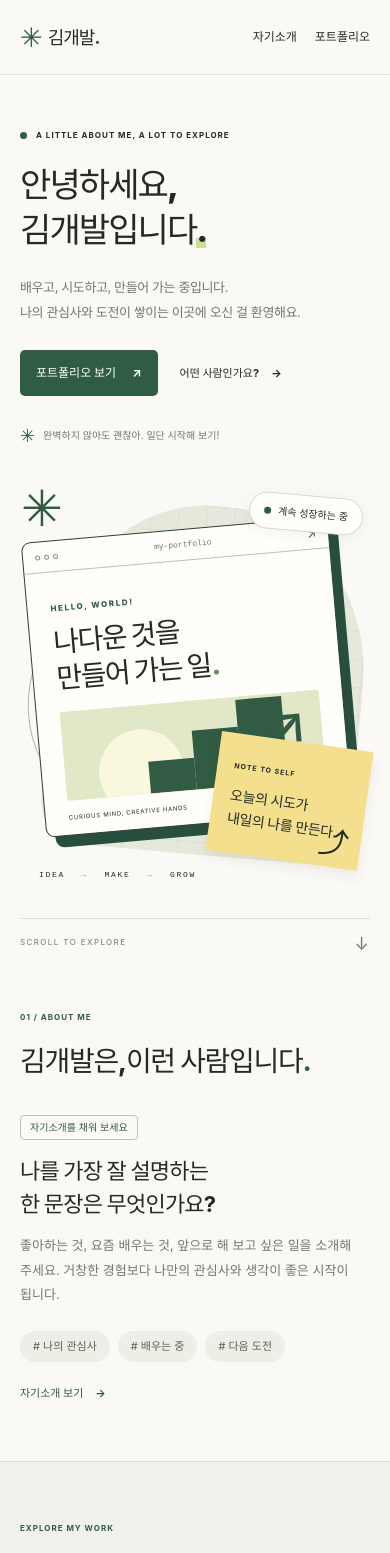
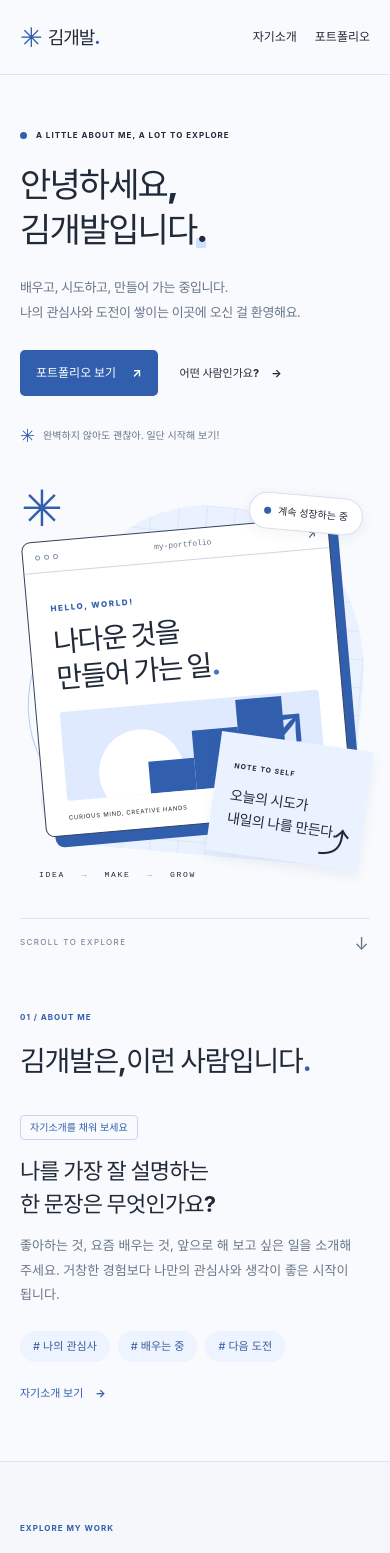
Before and after one commit to YoonKeumJae/my-portfolio, a React (Vite) app: page / in a window 390 px wide. Shown: the top 1553 px of the page. Built offline with nearby package versions, Linux system fonts and the light colour scheme.

Commit message:
Save uncommitted changes

```diff
--- a/src/App.css
+++ b/src/App.css
@@ -1,105 +1,105 @@
 .page-width { width: min(1160px, calc(100% - 96px)); margin-inline: auto; }
-.site-header { position: sticky; top: 0; z-index: 10; background: rgba(250, 249, 246, .96); border-bottom: 1px solid var(--line); }
+.site-header { position: sticky; top: 0; z-index: 10; background: rgba(248, 250, 253, .94); border-bottom: 1px solid var(--line); backdrop-filter: blur(14px); }
 .header-inner { width: min(1160px, calc(100% - 96px)); margin: auto; min-height: 88px; display: flex; justify-content: space-between; align-items: center; gap: 24px; }
 .wordmark { display: inline-flex; align-items: center; font-size: 23px; font-weight: 800; letter-spacing: -1px; white-space: nowrap; }
-.brand-symbol { font-size: 35px; color: var(--green); margin-right: 10px; line-height: 1; }
-.brand-dot { color: var(--green); }
+.brand-symbol { font-size: 35px; color: var(--blue); margin-right: 10px; line-height: 1; }
+.brand-dot { color: var(--blue); }
 nav { display: flex; align-items: center; gap: 38px; font-size: 14px; font-weight: 650; }
 nav a { padding-block: 14px; }
 nav a span { margin-left: 8px; }
-nav a:hover, .text-link:hover, .back-top:hover { color: var(--green); }
+nav a:hover, .text-link:hover, .back-top:hover { color: var(--blue); }
 .hero { display: grid; grid-template-columns: 1.12fr 1fr; gap: 25px; align-items: center; padding-block: 90px 79px; }
 .eyebrow { font-size: 10px; font-weight: 750; letter-spacing: 1.7px; display: flex; align-items: center; gap: 9px; margin: 0 0 28px; }
-.status-dot { display: inline-block; width: 7px; height: 7px; flex-shrink: 0; border-radius: 50%; background: var(--green); }
+.status-dot { display: inline-block; width: 7px; height: 7px; flex-shrink: 0; border-radius: 50%; background: var(--blue); }
 h1 { font-size: clamp(36px, 4.1vw, 57px); line-height: 1.32; letter-spacing: -3px; font-weight: 800; margin: 0 0 27px; }
 .underlined { position: relative; white-space: nowrap; }
-.underlined::after { content: ''; position: absolute; height: 10px; background: #c8df9a; bottom: 2px; left: 0; right: 0; z-index: -1; transform: rotate(-2deg); }
+.underlined::after { content: ''; position: absolute; height: 10px; background: #cfe0ff; bottom: 2px; left: 0; right: 0; z-index: -1; transform: rotate(-2deg); }
 .hero-copy { isolation: isolate; }
 .hero-description { color: var(--muted); font-size: 15px; line-height: 1.95; margin: 0; letter-spacing: -.4px; }
 .hero-actions { display: flex; gap: 25px; align-items: center; flex-wrap: wrap; margin-top: 32px; }
 .button { display: inline-flex; align-items: center; justify-content: space-between; gap: 28px; padding: 16px 22px; border-radius: 5px; font-size: 14px; font-weight: 650; transition: background .2s, transform .2s; }
-.button-primary { background: var(--green); color: white; }
-.button-primary:hover { background: #1e4436; transform: translateY(-2px); }
+.button-primary { background: var(--blue); color: white; }
+.button-primary:hover { background: #214eaa; transform: translateY(-2px); }
 .text-link { display: inline-flex; align-items: center; gap: 12px; font-size: 13px; font-weight: 650; }
 .hero-note { display: flex; align-items: center; gap: 8px; margin: 37px 0 0; font-size: 11px; color: var(--muted); }
-.hero-note span { color: var(--green); font-size: 18px; }
+.hero-note span { color: var(--blue); font-size: 18px; }
 .hero-art { position: relative; height: 426px; margin-left: 15px; }
-.art-grid { position: absolute; inset: 15px 0 26px 25px; background-color: #e4e9dc; background-image: linear-gradient(#cdd6c766 1px, transparent 1px), linear-gradient(90deg, #cdd6c766 1px, transparent 1px); background-size: 28px 28px; border-radius: 48% 48% 13% 13%; transform: rotate(5deg); }
-.art-orbit { position: absolute; width: 95%; height: 70%; border: 1px solid #abb8a6; border-radius: 50%; transform: rotate(-28deg); top: 60px; left: -4px; }
-.project-window { position: absolute; top: 38px; left: 13px; right: 27px; background: #fffefb; border: 1.5px solid #303d35; border-radius: 9px; box-shadow: 9px 11px 0 #284e3e; transform: rotate(-5deg); overflow: hidden; }
-.window-bar { height: 31px; border-bottom: 1px solid #b7c2b7; display: flex; align-items: center; padding: 0 12px; gap: 4px; }
-.window-bar > span:not(.window-expand) { width: 5px; height: 5px; border: 1px solid #819383; border-radius: 50%; }
-.window-bar p { font-family: monospace; font-size: 8px; margin: 0 auto; color: #6c776c; }
+.art-grid { position: absolute; inset: 15px 0 26px 25px; background-color: #eaf1ff; background-image: linear-gradient(#c9d8f066 1px, transparent 1px), linear-gradient(90deg, #c9d8f066 1px, transparent 1px); background-size: 28px 28px; border-radius: 48% 48% 13% 13%; transform: rotate(5deg); }
+.art-orbit { position: absolute; width: 95%; height: 70%; border: 1px solid #b8cbed; border-radius: 50%; transform: rotate(-28deg); top: 60px; left: -4px; }
+.project-window { position: absolute; top: 38px; left: 13px; right: 27px; background: #fff; border: 1.5px solid #33445c; border-radius: 9px; box-shadow: 9px 11px 0 #315fae; transform: rotate(-5deg); overflow: hidden; }
+.window-bar { height: 31px; border-bottom: 1px solid #cbd6e5; display: flex; align-items: center; padding: 0 12px; gap: 4px; }
+.window-bar > span:not(.window-expand) { width: 5px; height: 5px; border: 1px solid #8798b0; border-radius: 50%; }
+.window-bar p { font-family: monospace; font-size: 8px; margin: 0 auto; color: #68768a; }
 .window-expand { font-size: 11px; }
 .window-content { padding: 21px 23px 13px; }
-.window-kicker { color: var(--green); letter-spacing: 1.6px; font-size: 8px; font-weight: 800; }
+.window-kicker { color: var(--blue); letter-spacing: 1.6px; font-size: 8px; font-weight: 800; }
 .window-title { font-weight: 800; font-size: 30px; line-height: 1.28; letter-spacing: -1.5px; margin: 8px 0 15px; }
-.window-title > span { color: #679459; }
-.window-scene { position: relative; height: 104px; background: #e0e8c7; border-radius: 3px; overflow: hidden; }
-.scene-circle { position: absolute; border-radius: 50%; width: 85px; height: 85px; background: #f9f8df; left: 34px; top: 24px; }
+.window-title > span { color: #4674c2; }
+.window-scene { position: relative; height: 104px; background: #e0eaff; border-radius: 3px; overflow: hidden; }
+.scene-circle { position: absolute; border-radius: 50%; width: 85px; height: 85px; background: #fff; left: 34px; top: 24px; }
 .scene-stairs { position: absolute; bottom: 0; right: 38px; display: flex; align-items: flex-end; }
-.scene-stairs i { display: block; width: 46px; background: #315b42; height: 32px; }
+.scene-stairs i { display: block; width: 46px; background: #315fae; height: 32px; }
 .scene-stairs i:nth-child(2) { height: 59px; }
 .scene-stairs i:nth-child(3) { height: 86px; }
-.window-scene > span { position: absolute; right: 14px; top: -13px; font-size: 62px; color: #315b42; }
+.window-scene > span { position: absolute; right: 14px; top: -13px; font-size: 62px; color: #315fae; }
 .window-footer { display: flex; justify-content: space-between; margin-top: 12px; font-size: 6px; letter-spacing: .7px; }
-.floating-label { position: absolute; z-index: 2; right: -7px; top: 4px; display: flex; align-items: center; gap: 7px; padding: 10px 14px; background: #fffefb; box-shadow: 0 3px 14px #263d3210; border: 1px solid #d6dccf; border-radius: 30px; font-size: 10px; transform: rotate(5deg); }
-.art-spark { position: absolute; top: -17px; left: -11px; font-size: 61px; color: var(--green); z-index: 2; line-height: 1; }
-.idea-note { position: absolute; bottom: 27px; right: -8px; width: 166px; background: #f4df8f; padding: 17px 17px 24px; transform: rotate(8deg); box-shadow: 1px 6px 12px #423a1512; }
+.floating-label { position: absolute; z-index: 2; right: -7px; top: 4px; display: flex; align-items: center; gap: 7px; padding: 10px 14px; background: #fff; box-shadow: 0 3px 14px #263d3210; border: 1px solid #d6e0ef; border-radius: 30px; font-size: 10px; transform: rotate(5deg); }
+.art-spark { position: absolute; top: -17px; left: -11px; font-size: 61px; color: var(--blue); z-index: 2; line-height: 1; }
+.idea-note { position: absolute; bottom: 27px; right: -8px; width: 166px; background: #eaf1ff; padding: 17px 17px 24px; transform: rotate(8deg); box-shadow: 1px 6px 12px #234f8b12; }
 .idea-note > span:first-child { font-size: 7px; letter-spacing: 1px; font-weight: 700; }
 .idea-note p { font-size: 14px; font-weight: 700; line-height: 1.65; margin: 9px 0 0; letter-spacing: -.3px; }
 .note-arrow { position: absolute; right: 12px; bottom: 2px; font-size: 30px; }
 .art-caption { position: absolute; bottom: -5px; left: 29px; font-family: monospace; font-size: 10px; letter-spacing: 1.7px; }
-.art-caption span { padding: 0 10px; color: #8e9886; }
+.art-caption span { padding: 0 10px; color: #8796aa; }
 .section-divider { border-top: 1px solid var(--line); display: flex; justify-content: space-between; padding-top: 17px; font-size: 8px; color: var(--muted); letter-spacing: 1.4px; }
 .section-divider > span:last-child { font-size: 17px; line-height: 1; }
 .about-section { display: grid; grid-template-columns: 1fr 1.1fr; gap: 80px; padding-block: 85px 95px; }
 h2 { font-size: clamp(28px, 3vw, 38px); line-height: 1.45; letter-spacing: -1.6px; margin: 0; }
-h2 > span { color: var(--green); }
-.section-heading .eyebrow, .portfolio-heading .eyebrow { color: var(--green); margin-bottom: 18px; }
+h2 > span { color: var(--blue); }
+.section-heading .eyebrow, .portfolio-heading .eyebrow { color: var(--blue); margin-bottom: 18px; }
 .about-content { padding-top: 1px; }
-.example-label { display: inline-block; color: var(--green); font-size: 10px; border: 1px solid #b9c6b0; padding: 4px 9px; border-radius: 4px; }
+.example-label { display: inline-block; color: var(--blue); font-size: 10px; border: 1px solid #c5d5f3; padding: 4px 9px; border-radius: 4px; }
 .about-content h3 { font-size: 23px; letter-spacing: -.8px; line-height: 1.5; margin: 15px 0 12px; }
 .about-content p { max-width: 440px; color: var(--muted); font-size: 13px; line-height: 1.9; margin: 0; word-break: keep-all; }
 .interest-tags { display: flex; flex-wrap: wrap; gap: 8px; margin-top: 24px; }
-.interest-tags span { font-size: 11px; border-radius: 30px; padding: 7px 13px; background: #edeee7; color: #586450; }
-.portfolio-section { background: #f0f1eb; padding-block: 74px 80px; border-top: 1px solid var(--line); }
+.interest-tags span { font-size: 11px; border-radius: 30px; padding: 7px 13px; background: #edf3ff; color: #355d9e; }
+.portfolio-section { background: #f5f7fa; padding-block: 74px 80px; border-top: 1px solid var(--line); }
 .portfolio-heading { display: flex; align-items: flex-end; justify-content: space-between; gap: 24px; margin-bottom: 37px; }
 .portfolio-heading > p { color: var(--muted); font-size: 12px; line-height: 1.8; margin: 0 0 4px; }
 .project-grid { display: grid; grid-template-columns: repeat(3, 1fr); gap: 26px; }
 .project-art { position: relative; height: 218px; overflow: hidden; border-radius: 6px; margin-bottom: 22px; }
 .project-number { position: absolute; left: 15px; top: 12px; font-size: 10px; z-index: 2; opacity: .65; }
-.website { background: #d9e1ce; }
-.mini-browser { position: absolute; width: 73%; height: 148px; top: 49px; left: 16%; background: #fffdf6; border: 1px solid #4f6653; border-radius: 5px; transform: rotate(-7deg); box-shadow: 6px 7px 0 #7b9379; }
-.mini-toolbar { display: flex; gap: 3px; padding: 7px; border-bottom: 1px solid #bcc5b1; }
-.mini-toolbar i { width: 3px; height: 3px; border-radius: 50%; background: #8a9d7b; }
+.website { background: #eaf1ff; }
+.mini-browser { position: absolute; width: 73%; height: 148px; top: 49px; left: 16%; background: #fff; border: 1px solid #637caa; border-radius: 5px; transform: rotate(-7deg); box-shadow: 6px 7px 0 #9ab5e1; }
+.mini-toolbar { display: flex; gap: 3px; padding: 7px; border-bottom: 1px solid #cbd6e5; }
+.mini-toolbar i { width: 3px; height: 3px; border-radius: 50%; background: #879bb9; }
 .mini-layout { position: relative; padding: 18px 15px; }
 .mini-layout > span { font-size: 25px; font-weight: 900; letter-spacing: -1px; }
 .mini-layout p { font-size: 9px; line-height: 1.5; margin-top: 5px; }
-.mini-layout > div { position: absolute; width: 54px; height: 65px; border-radius: 26px 26px 3px 3px; right: 13px; top: 21px; background: #e8cb70; }
-.idea { background: #efe0b8; }
-.idea-circle { position: absolute; width: 130px; height: 130px; border: 1px solid #a28448; border-radius: 50%; top: 38px; left: calc(50% - 65px); }
-.idea-asterisk { position: absolute; font-size: 153px; line-height: 1; color: #a54c2d; top: 20px; left: calc(50% - 68px); transform: rotate(15deg); }
+.mini-layout > div { position: absolute; width: 54px; height: 65px; border-radius: 26px 26px 3px 3px; right: 13px; top: 21px; background: #9ab5e1; }
+.idea { background: #eaf1ff; }
+.idea-circle { position: absolute; width: 130px; height: 130px; border: 1px solid #7c9ed3; border-radius: 50%; top: 38px; left: calc(50% - 65px); }
+.idea-asterisk { position: absolute; font-size: 153px; line-height: 1; color: #4674c2; top: 20px; left: calc(50% - 68px); transform: rotate(15deg); }
 .idea-caption { position: absolute; bottom: 24px; right: 19px; font-size: 18px; font-weight: 800; letter-spacing: -1px; }
-.creative { background: #dfe1ed; }
-.creative-shape { position: absolute; height: 120px; width: 120px; background: #a2a6c3; transform: rotate(35deg); border-radius: 28px; }
+.creative { background: #e8edfa; }
+.creative-shape { position: absolute; height: 120px; width: 120px; background: #a4b9df; transform: rotate(35deg); border-radius: 28px; }
 .shape-one { top: -49px; right: -20px; }
-.shape-two { bottom: -72px; left: -7px; background: #b5b9d1; }
-.creative-caption { position: absolute; top: 54px; left: 27px; font-family: Georgia, serif; font-size: 42px; line-height: 1.03; color: #484868; letter-spacing: -2px; }
+.shape-two { bottom: -72px; left: -7px; background: #c0ceea; }
+.creative-caption { position: absolute; top: 54px; left: 27px; font-family: Georgia, serif; font-size: 42px; line-height: 1.03; color: #355d9e; letter-spacing: -2px; }
 .creative-caption em { font-weight: 400; }
-.project-category { font-size: 8px; font-weight: 750; letter-spacing: 1px; color: #68735d; margin-bottom: 10px; }
+.project-category { font-size: 8px; font-weight: 750; letter-spacing: 1px; color: #466798; margin-bottom: 10px; }
 .project-card h3 { font-size: 17px; letter-spacing: -.7px; margin: 0 0 8px; }
 .project-card-link { display: block; border-radius: 6px; }
 .project-card-link > p { font-size: 11px; line-height: 1.8; color: var(--muted); margin: 0; word-break: keep-all; }
 .project-card-link .project-art { transition: transform .2s; }
 .project-card-link:hover .project-art { transform: translateY(-4px); }
-.project-card-link:hover h3 { color: var(--green); }
-.project-read-more { display: flex; align-items: center; gap: 12px; margin-top: 17px; font-size: 12px; font-weight: 650; color: var(--green); }
+.project-card-link:hover h3 { color: var(--blue); }
+.project-read-more { display: flex; align-items: center; gap: 12px; margin-top: 17px; font-size: 12px; font-weight: 650; color: var(--blue); }
 .project-detail { padding-block: 42px 70px; min-height: calc(100vh - 202px); }
 .detail-heading { max-width: 940px; margin-bottom: 38px; }
-.detail-heading .eyebrow { color: var(--green); margin-bottom: 18px; }
+.detail-heading .eyebrow { color: var(--blue); margin-bottom: 18px; }
 .detail-heading h1 { font-size: clamp(32px, 3.8vw, 49px); letter-spacing: -2px; margin-bottom: 18px; word-break: keep-all; overflow-wrap: anywhere; }
-.detail-heading h1 > span { color: var(--green); }
+.detail-heading h1 > span { color: var(--blue); }
 .detail-banner { display: grid; grid-template-columns: 1fr 1fr; align-items: center; gap: 50px; padding-bottom: 45px; }
 .detail-art { height: 320px; margin: 0; }
 .detail-art .mini-browser { width: 66%; left: 17%; height: 195px; top: 65px; }
@@ -121,7 +121,7 @@ h2 > span { color: var(--green); }
 .detail-story-section ol { padding-left: 21px; }
 .detail-story-section li { padding-left: 5px; margin-bottom: 10px; }
 .detail-story-section li:last-child { margin-bottom: 0; }
-.detail-story-section li::marker { color: var(--green); font-weight: 650; }
+.detail-story-section li::marker { color: var(--blue); font-weight: 650; }
 .detail-bottom { display: flex; justify-content: space-between; align-items: center; gap: 24px; border-top: 1px solid var(--line); padding-top: 28px; }
 .detail-bottom > p, .project-not-found > p { color: var(--muted); font-size: 14px; }
 .project-not-found > p { margin-bottom: 30px; }
@@ -129,35 +129,50 @@ h2 > span { color: var(--green); }
 .site-footer .wordmark { font-size: 18px; }
 .site-footer p { font-size: 11px; color: var(--muted); }
 .back-top { font-size: 11px; display: flex; gap: 15px; border: 0; padding: 8px 0; background: transparent; color: inherit; cursor: pointer; }
-.work-invitation { background: #f0f1eb; border-top: 1px solid var(--line); padding-block: 60px; }
+.work-invitation { background: #f5f7fa; border-top: 1px solid var(--line); padding-block: 60px; }
 .work-invitation-inner { display: flex; justify-content: space-between; align-items: center; gap: 28px; }
-.work-invitation .eyebrow { color: var(--green); margin-bottom: 15px; }
+.work-invitation .eyebrow { color: var(--blue); margin-bottom: 15px; }
 .work-invitation .button { flex-shrink: 0; }
 .invitation-description, .list-description { font-size: 14px; line-height: 1.8; color: var(--muted); margin: 16px 0 0; }
 .portfolio-page { min-height: calc(100vh - 202px); border-top: 0; padding-top: 42px; }
 .list-back { margin-bottom: 48px; color: var(--muted); }
-.about-more { margin-top: 23px; color: var(--green); }
+.about-more { margin-top: 23px; color: var(--blue); }
 .about-page { padding-block: 42px 80px; min-height: calc(100vh - 202px); }
-.about-page-heading { padding-bottom: 36px; border-bottom: 1px solid var(--line); }
-.about-page-heading .eyebrow { color: var(--green); margin-bottom: 18px; }
-.about-page-heading h1 { margin: 0; }
-.about-page-heading h1 > span { color: var(--green); }
-.about-profile { display: grid; grid-template-columns: .8fr 1.2fr; align-items: start; gap: 70px; padding-top: 45px; }
-.about-profile-art { position: relative; min-height: 350px; padding: 30px; background: #e4e9dc; border-radius: 8px; overflow: hidden; color: var(--green); }
-.about-profile-art > span { display: block; font-size: 110px; line-height: 1.1; }
-.about-profile-art > p { font-size: 10px; letter-spacing: 1.3px; line-height: 1.7; margin: 20px 0 26px; }
-.about-profile-art > div { font-size: 28px; line-height: 1.5; font-weight: 750; letter-spacing: -1px; }
-.about-profile h2 { margin: 16px 0; font-size: 30px; }
-.about-details { margin: 26px 0; }
-.about-details > div { border-top: 1px solid var(--line); padding-block: 16px; }
-.about-details dt { font-size: 13px; font-weight: 700; margin-bottom: 6px; }
-.about-details dd { font-size: 12px; line-height: 1.8; color: var(--muted); margin: 0; word-break: keep-all; }
+.about-page .list-back, .about-page .eyebrow, .about-page .about-detail-label { color: var(--blue); }
+.about-page-heading { padding: 34px 38px 37px; border: 1px solid var(--line); border-radius: 12px; background: linear-gradient(120deg, #f0f5ff, #fff); }
+.about-page-heading .eyebrow { margin-bottom: 16px; }
+.about-page-heading h1 { margin: 0; font-size: clamp(34px, 4.1vw, 54px); letter-spacing: -2px; }
+.about-page-heading h1 > span, .about-goal h2 > span { color: var(--about-blue); }
+.about-page-heading .list-description { max-width: 720px; }
+.about-profile { display: grid; grid-template-columns: .8fr 1.2fr; align-items: stretch; gap: 28px; padding-top: 30px; }
+.about-profile-art { position: relative; min-height: 270px; padding: 27px; background: #eaf1ff; border: 1px solid var(--line); border-radius: 10px; overflow: hidden; color: var(--blue); }
+.about-profile-art > span { display: block; font-size: 78px; line-height: 1.1; }
+.about-profile-art > p { margin: 18px 0 10px; color: var(--muted); font-size: 12px; }
+.about-profile-art > div { font-size: 25px; line-height: 1.45; font-weight: 750; letter-spacing: -1px; }
+.about-profile .about-content { display: flex; flex-direction: column; justify-content: center; padding: 28px; border: 1px solid var(--line); border-radius: 10px; background: #fff; }
+.about-profile .example-label { width: fit-content; color: var(--blue); border-color: #c5d5f3; }
+.about-profile h2 { margin: 14px 0 10px; font-size: 26px; }
+.about-profile .about-content p { max-width: none; }
+.about-profile .interest-tags { margin-top: 18px; }
+.about-profile .interest-tags span { background: #edf3ff; color: #355d9e; }
+.about-details { display: grid; grid-template-columns: 1fr 1fr; gap: 16px; margin: 24px 0; }
+.about-detail-card { position: relative; min-height: 200px; padding: 24px; border: 1px solid var(--line); border-radius: 10px; background: #f7f9fd; }
+.about-detail-label { margin: 0 0 14px; color: var(--about-blue); font-size: 11px; font-weight: 750; }
+.about-detail-card h2, .about-activities h2 { margin: 0 0 10px; font-size: 22px; letter-spacing: -.8px; }
+.about-detail-card > p:last-child, .about-activities > p:last-child { margin: 0; color: var(--muted); font-size: 13px; line-height: 1.85; word-break: keep-all; }
+.about-learning-card { background: #edf3ff; }
+.about-activities { margin-bottom: 24px; padding: 24px; border: 1px dashed #b8cae9; border-radius: 10px; background: #fff; }
+.about-goal { display: flex; align-items: center; justify-content: space-between; gap: 24px; padding: 28px; border-radius: 10px; background: var(--blue); color: white; }
+.about-goal .about-detail-label { color: #d7e5ff; }
+.about-goal h2 { margin: 0; font-size: 25px; letter-spacing: -.8px; line-height: 1.5; }
+.about-goal h2 > span { color: #bed3ff; }
+.about-goal > span { display: grid; width: 74px; height: 74px; flex: 0 0 auto; place-items: center; border: 1px solid #ffffff70; border-radius: 50%; font-size: 38px; }
 .portfolio-page h1 { margin: 0; font-size: clamp(36px, 4.1vw, 57px); }
-.portfolio-page h1 > span { color: var(--green); }
-.list-summary { display: flex; align-items: center; gap: 10px; font-size: 12px; font-weight: 650; border-bottom: 1px solid #d7dccf; padding-bottom: 16px; margin-bottom: 28px; }
-.list-summary > span:last-child { color: var(--green); background: #dce5d2; border-radius: 20px; padding: 2px 9px; }
-nav a[aria-current='page'] { color: var(--green); text-decoration: underline; text-underline-offset: 7px; }
-.skip-link { position: fixed; top: -80px; left: 16px; z-index: 20; background: var(--green); color: white; padding: 12px 20px; border-radius: 4px; }
+.portfolio-page h1 > span { color: var(--blue); }
+.list-summary { display: flex; align-items: center; gap: 10px; font-size: 12px; font-weight: 650; border-bottom: 1px solid #dce5f2; padding-bottom: 16px; margin-bottom: 28px; }
+.list-summary > span:last-child { color: var(--blue); background: #eaf1ff; border-radius: 20px; padding: 2px 9px; }
+nav a[aria-current='page'] { color: var(--blue); text-decoration: underline; text-underline-offset: 7px; }
+.skip-link { position: fixed; top: -80px; left: 16px; z-index: 20; background: var(--blue); color: white; padding: 12px 20px; border-radius: 4px; }
 .skip-link:focus { top: 12px; }
 @media (min-width: 1450px) { .hero { padding-block: 105px 95px; } }
 @media (max-width: 1000px) {
@@ -205,10 +220,20 @@ nav a[aria-current='page'] { color: var(--green); text-decoration: underline; te
   .about-content p { max-width: none; }
   .about-page { padding-block: 28px 52px; }
   .about-profile { grid-template-columns: 1fr; gap: 30px; padding-top: 30px; }
-  .about-profile-art { min-height: 0; padding: 24px; }
-  .about-profile-art > span { float: right; font-size: 90px; }
-  .about-profile-art > p { margin: 0 0 20px; }
-  .about-profile-art > div { font-size: 25px; }
+  .about-page-heading { padding: 25px 21px; }
+  .about-page-heading h1 { font-size: 37px; letter-spacing: -1.7px; }
+  .about-profile-art { min-height: 0; padding: 22px; }
+  .about-profile-art > span { float: right; font-size: 66px; }
+  .about-profile-art > p { margin: 0 0 18px; }
+  .about-profile-art > div { font-size: 23px; }
+  .about-profile .about-content { padding: 22px; }
+  .about-profile h2 { font-size: 23px; }
+  .about-details { grid-template-columns: 1fr; gap: 12px; margin-block: 18px; }
+  .about-detail-card { min-height: 0; padding: 21px; }
+  .about-activities { padding: 21px; margin-bottom: 18px; }
+  .about-goal { padding: 22px; }
+  .about-goal h2 { font-size: 21px; }
+  .about-goal > span { width: 55px; height: 55px; font-size: 28px; }
   .portfolio-section { padding-block: 52px; }
   .portfolio-page { padding-top: 28px; }
   .list-back { margin-bottom: 35px; }
--- a/src/index.css
+++ b/src/index.css
@@ -1,22 +1,23 @@
 :root {
   font-family: 'Pretendard', -apple-system, BlinkMacSystemFont, 'Segoe UI', '맑은 고딕', sans-serif;
-  color: #242b23;
-  background: #faf9f6;
+  color: #202a39;
+  background: #f8fafd;
   line-height: 1.5;
   font-synthesis: none;
   text-rendering: optimizeLegibility;
   -webkit-font-smoothing: antialiased;
-  --green: #315c44;
-  --muted: #72786c;
-  --line: #dfe1d8;
+  --blue: #315fae;
+  --blue-soft: #edf3ff;
+  --muted: #68768a;
+  --line: #dce5f2;
 }
 * { box-sizing: border-box; }
 html { scroll-behavior: smooth; scroll-padding-top: 110px; }
 body { margin: 0; min-width: 320px; }
 a { color: inherit; text-decoration: none; }
 button, input, textarea { font: inherit; }
-::selection { background: #d5e6b2; color: #243e2f; }
-:focus-visible { outline: 2px solid var(--green); outline-offset: 5px; border-radius: 2px; }
+::selection { background: #d8e6ff; color: #203553; }
+:focus-visible { outline: 2px solid var(--blue); outline-offset: 5px; border-radius: 2px; }
 @media (prefers-reduced-motion: reduce) {
   html { scroll-behavior: auto; }
   *, *::before, *::after { transition: none !important; }
```
Also changed, not shown: src/App.jsx (+32 -13 lines), 1 other file (tests, documents, lock files or other folders).
